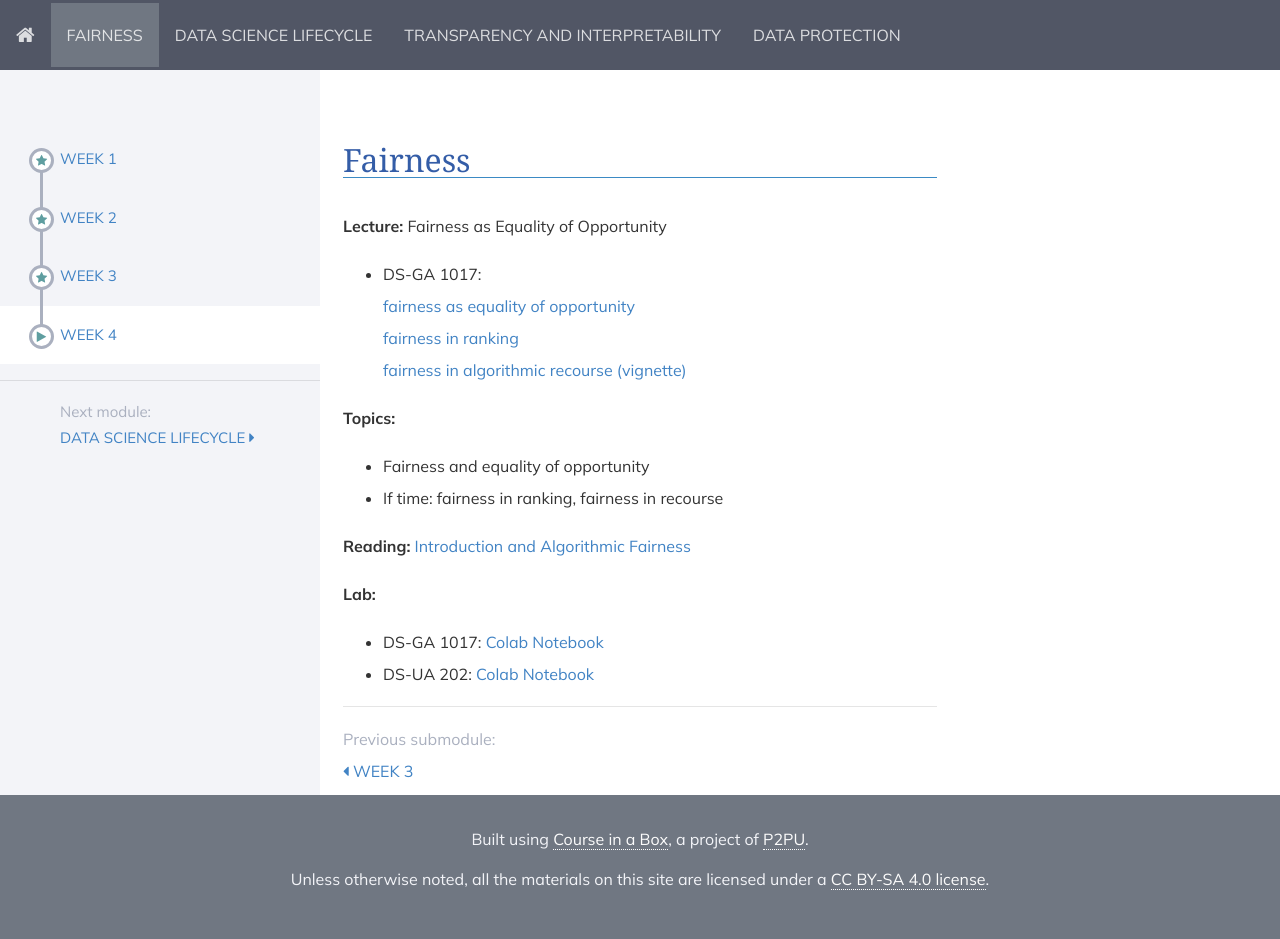
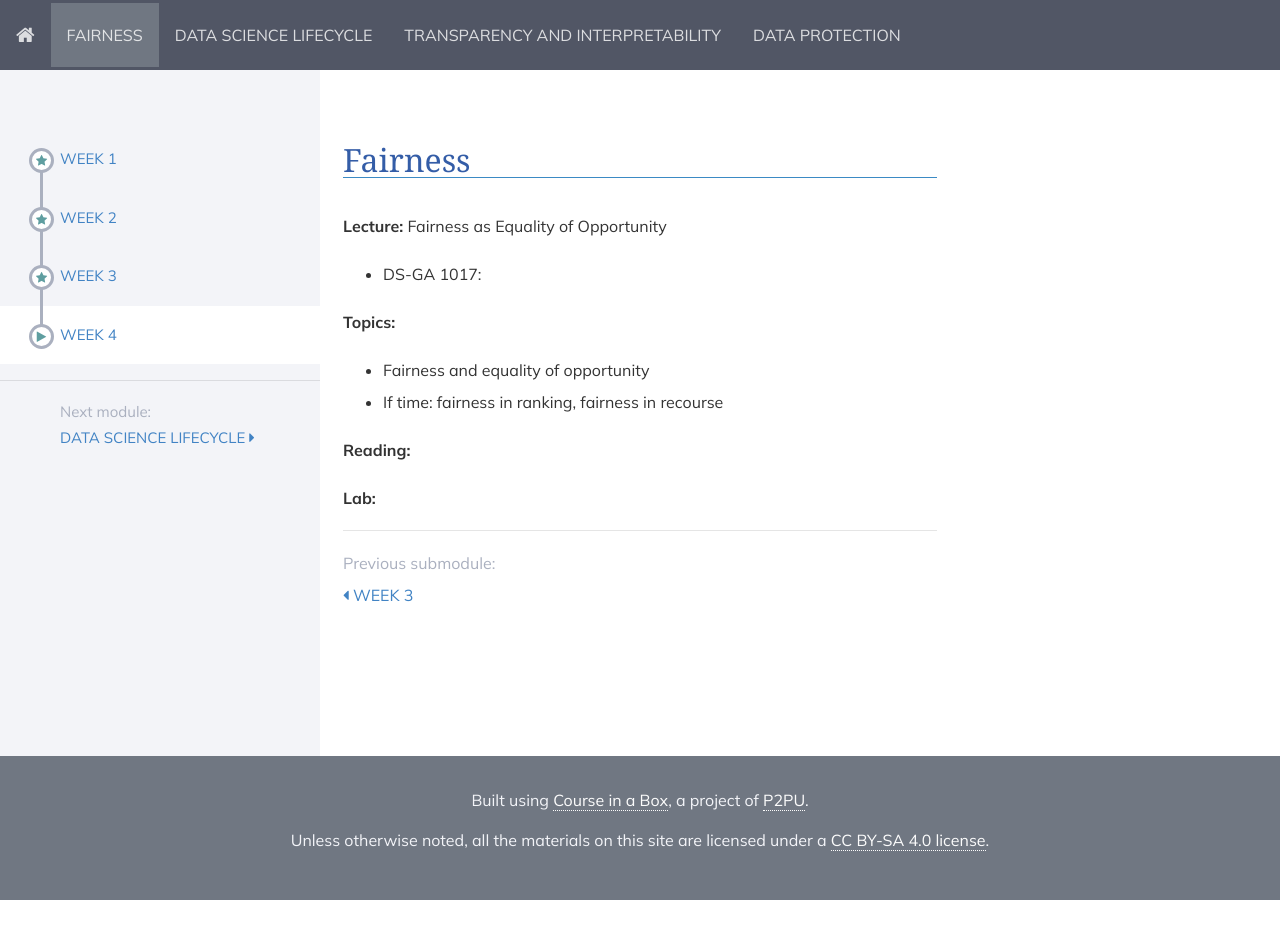
Before and after one commit to DataResponsibly/rds25, a Jekyll site: the page built from modules/fairness/_posts/2000-01-04-week4.md, in a window 1280 px wide. Built offline with Jekyll 4.4.1, drawn with Linux system fonts in a browser that asks for light colours; nearby versions of some CDN libraries; after the commit the page ends 900 px from its top, so only the background shows below that.

Commit message:
Update 2000-01-04-week4.md

```diff
--- a/modules/fairness/_posts/2000-01-04-week4.md
+++ b/modules/fairness/_posts/2000-01-04-week4.md
@@ -8,20 +8,27 @@ title: Week 4
 
 <!-- * DS-UA 202: [fairness and causality](../../../assets/5_counterfactual_fairness_2023_202.pdf) and [fairness of equality of opportunity](../../../assets/6_Fairness_2023_202.pdf) and [equality of opportunity](../../../assets/7_Fairness_EO_2023_202.pdf) -->
 * DS-GA 1017: <br>
+<!---
   [fairness as equality of opportunity](../../../assets/4_Fairness_1017.pdf)<br>
   [fairness in ranking](../../../assets/4_Fairness_in_Ranking.pdf)<br>
   [fairness in algorithmic recourse (vignette)](../../../assets/4_Algorithmic_Recourse_Vignette.pdf)
+-->
 
 **Topics:**
 
 * Fairness and equality of opportunity
 * If time: fairness in ranking, fairness in recourse
 
-**Reading:**  [Introduction and Algorithmic Fairness](../../../assets/fairness_reader_2024.pdf)
+**Reading:**
+<!---
+[Introduction and Algorithmic Fairness](../../../assets/fairness_reader_2024.pdf)
+-->
 
 **Lab:**
 
+<!---
 * DS-GA 1017: [Colab Notebook](https://colab.research.google.com/drive/1yC_vdcVrvDkrAUhPhrgcOU4UT2rOycfx?usp=sharing)
 * DS-UA 202: [Colab Notebook](https://colab.research.google.com/drive/1BOefomb4ZIET_H3eHLv2T9frSlIodCu9?usp=sharing)
+-->
 
 <!-- * DS-UA 202: [Q&A slides - Feb 24th](https://docs.google.com/presentation/d/1vemeXf03EifmOOT0JHFstijUblRT0Xib6HJ9pWVn6xI/edit?usp=sharing) -->
```
